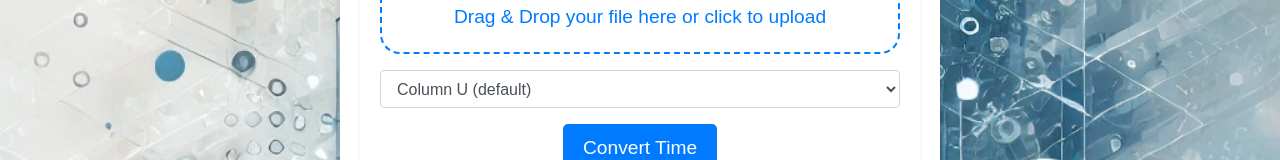
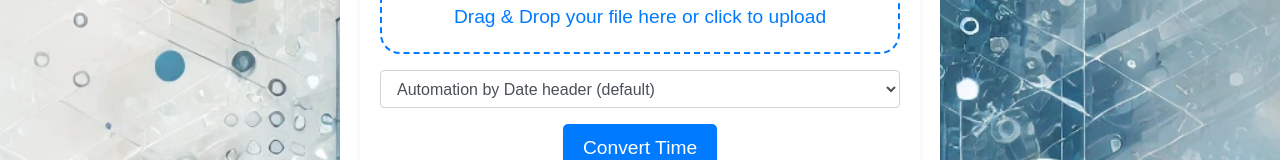
Before and after one commit to OfirNachmany/Isolate-Report-Converter, a plain HTML site: page index.html in a window 1280 px wide. Shown: the part 294-454 px from the top of the page. Drawn offline with nearby package versions, Linux system fonts and the light colour scheme.

Commit message:
Update index.html

```diff
--- a/index.html
+++ b/index.html
@@ -39,8 +39,7 @@
                     </div>
                 </div>
                 <select id="date-column" class="form-control mt-3">
-                    <option value="20" selected>Column U (default)</option>
-                    ${Array.from({ length: 62 }, (_, i) => `<option value="${i}">${String.fromCharCode(65 + i % 26) + (i >= 26 ? String.fromCharCode(65 + Math.floor(i / 26) - 1) : '')}</option>`).join('')}
+                    <option value="20" selected>Automation by Date header (default)</option>
                 </select>
                 <button class="btn btn-custom mt-3" onclick="convertTime()">Convert Time</button>
                 <div class="progress mt-3 d-none" id="progress-bar">
```
